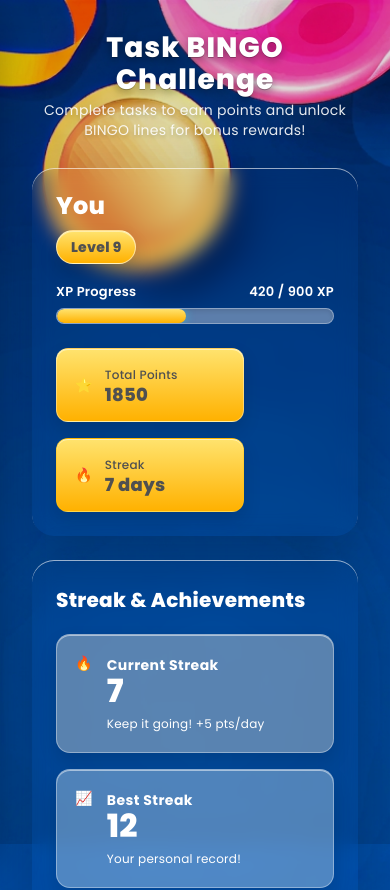
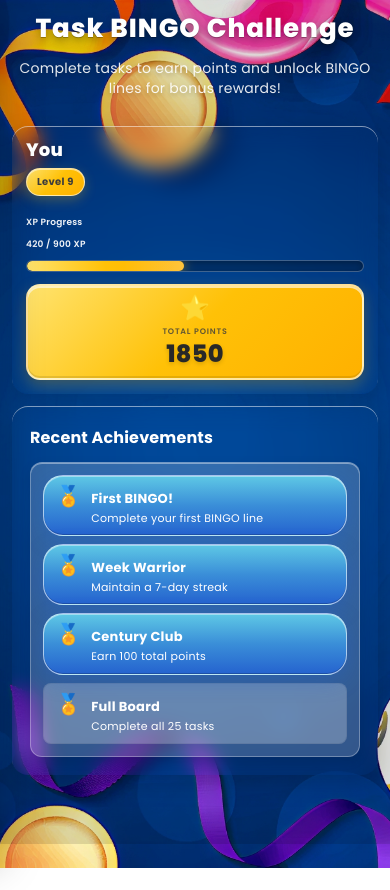
Before and after one commit to olibar015/Hackathon, an Angular app: page /participant/participant-board in a window 390 px wide. Shown: the top 890 px of the page. After the commit the page ends 868 px from the top, so only its background shows below. Built offline with nearby package versions, Linux system fonts and the light colour scheme.

Commit message:
Fixed User Dashboard UI

```diff
--- a/src/app/pages/participant-board/participant-board.component.html
+++ b/src/app/pages/participant-board/participant-board.component.html
@@ -41,42 +41,12 @@
             <span class="stat-value">{{ totalPoints }}</span>
           </div>
         </div>
-
-        <div class="stat-box streak">
-          🔥
-          <div class="stat-content">
-            <span class="stat-label">Streak</span>
-            <span class="stat-value">{{ currentStreak }} days</span>
-          </div>
-        </div>
       </div>
 
     </div>
 
     <!-- STREAKS -->
     <div class="card">
-      <h2>Streak & Achievements</h2>
-
-      <div class="streak-row">
-        <div class="streak-card current">
-          🔥
-          <div>
-            <h4>Current Streak</h4>
-            <p class="big">{{ currentStreak }}</p>
-            <span>Keep it going! +5 pts/day</span>
-          </div>
-        </div>
-
-        <div class="streak-card best">
-          📈
-          <div>
-            <h4>Best Streak</h4>
-            <p class="big">{{ bestStreak }}</p>
-            <span>Your personal record!</span>
-          </div>
-        </div>
-      </div>
-
       <!-- RECENT ACHIEVEMENTS -->
       <h3 class="section-title">Recent Achievements</h3>
 
--- a/src/app/pages/participant-board/participant-board.component.scss
+++ b/src/app/pages/participant-board/participant-board.component.scss
@@ -34,20 +34,24 @@ h2 {
 /* ===== MAIN CONTENT ===== */
 .board-container {
   flex: 1;
-  padding: 32px;
+  padding: 24px;
   min-height: 100vh;
   overflow-y: auto;
   position: relative;
   z-index: 1;
+  display: grid;
+  grid-template-columns: 1fr;
+  gap: 16px;
+  align-content: start;
 }
 
 /* ===== PAGE HEADER ===== */
 .title {
   text-align: center;
-  margin-bottom: 4px;
+  margin-bottom: 2px;
   font-weight: 800;
   letter-spacing: 1px;
-  font-size: 28px;
+  font-size: 26px;
   color: #fff;
   text-shadow: 0 3px 8px rgba(0, 0, 0, 0.35), 0 1px 0 rgba(0, 0, 0, 0.25);
 }
@@ -55,21 +59,21 @@ h2 {
 .subtitle {
   text-align: center;
   color: rgba(255, 255, 255, 0.9);
-  margin-bottom: 28px;
+  margin-bottom: 16px;
   text-shadow: 0 2px 4px rgba(0, 0, 0, 0.2);
+  font-size: 14px;
 }
 
 /* ===== CARD BASE ===== */
 .card {
-  border-radius: 22px;
-  padding: 24px;
-  margin-bottom: 24px;
+  border-radius: 16px;
+  padding: 18px;
+  margin-bottom: 0;
   color: #ffe836;
   background: linear-gradient(180deg, var(--panel), var(--panel-2));
-	box-shadow: 0 18px 60px rgba(0, 0, 0, 0.35), 0 0 0 1px rgba(255, 255, 255, 0.06) inset;
   box-shadow:
-    0 24px 60px rgba(0, 0, 0, 0.22),
-    inset 0 1px 0 rgba(255, 255, 255, 0.6);
+    0 8px 24px rgba(0, 0, 0, 0.18),
+    inset 0 1px 0 rgba(255, 255, 255, 0.5);
   position: relative;
   overflow: hidden;
   backdrop-filter: blur(10px);
@@ -77,51 +81,55 @@ h2 {
 }
 
 .card:hover {
-  transform: translateY(-2px);
+  transform: translateY(-1px);
   box-shadow:
-    0 28px 70px rgba(0, 0, 0, 0.28),
-    inset 0 1px 0 rgba(255, 255, 255, 0.6);
+    0 10px 28px rgba(0, 0, 0, 0.22),
+    inset 0 1px 0 rgba(255, 255, 255, 0.5);
 }
 
 /* ===== USER CARD ===== */
 .user-card {
-  display: flex;
-  justify-content: space-between;
+  display: grid;
+  grid-template-columns: 2fr 1fr;
+  gap: 20px;
   align-items: center;
-  gap: 24px;
-  flex-wrap: wrap;
 }
 
 .user-left {
-  flex: 1;
-  min-width: 300px;
+  display: flex;
+  flex-direction: column;
+  gap: 8px;
 }
 
 .user-left h3 {
-  margin-bottom: 4px;
+  margin: 0;
   color: white;
   font-weight: 800;
   font-size: 24px;
+  text-shadow: 0 2px 8px rgba(0, 0, 0, 0.3);
+  line-height: 1.1;
 }
 
 /* Level badge */
 .level-badge {
   font-family: 'Poppins', sans-serif;
-  display: inline-block;
- background: linear-gradient(180deg, #ffe36e, #ffb100);
-  color: rgb(80, 80, 80);
-  padding: 6px 14px;
+  display: inline-flex;
+  align-items: center;
+  background: linear-gradient(135deg, #ffe36e 0%, #ffc107 50%, #ffb100 100%);
+  color: rgb(60, 60, 60);
+  padding: 4px 12px;
   border-radius: 20px;
-  font-size: 14px;
-  font-weight: 800;
-  margin-top: 6px;
-  border: 1px solid rgba(255, 255, 255, 0.55);
-  box-shadow: 0 10px 18px rgba(0, 0, 0, 0.15), inset 0 1px 0 rgba(255, 255, 255, 0.4);
+  font-size: 12px;
+  font-weight: 700;
+  border: 1.5px solid rgba(255, 255, 255, 0.6);
+  box-shadow: 0 4px 12px rgba(255, 193, 7, 0.25), inset 0 1px 0 rgba(255, 255, 255, 0.5);
+  width: fit-content;
+  letter-spacing: 0.3px;
 }
 
 /* ===== XP PROGRESS ===== */
 .xp-section {
-  margin-top: 18px;
+  margin-top: 10px;
   width: 100%;
 }
 
@@ -129,81 +137,252 @@ h2 {
   font-family: 'Poppins', sans-serif;
   display: flex;
   justify-content: space-between;
-  font-size: 13px;
-  color: white;
+  font-size: 11px;
+  color: rgba(255, 255, 255, 0.95);
   font-weight: 600;
   margin-bottom: 6px;
+  align-items: center;
 }
 
 .progress-bar {
   height: 14px;
-  background: rgba(229, 231, 235, 0.4);
+  background: rgba(0, 0, 0, 0.25);
   border-radius: 10px;
   overflow: hidden;
-  border: 1px solid rgba(255, 255, 255, 0.3);
-  box-shadow: inset 0 2px 4px rgba(0, 0, 0, 0.1);
+  border: 1.5px solid rgba(255, 255, 255, 0.25);
+  box-shadow: inset 0 2px 6px rgba(0, 0, 0, 0.3);
+  position: relative;
 }
 
 .progress-fill {
   height: 100%;
-  background: linear-gradient(180deg, #ffe36e, #ffb100);
+  background: linear-gradient(90deg, #ffe36e 0%, #ffc107 50%, #ffb100 100%);
   border-radius: 10px;
-  transition: width 0.3s ease;
-  box-shadow: 0 0 10px rgba(30, 226, 255, 0.5);
+  transition: width 0.4s cubic-bezier(0.4, 0, 0.2, 1);
+  box-shadow: 0 0 12px rgba(255, 193, 7, 0.6);
+  position: relative;
+  overflow: hidden;
+}
+
+.progress-fill::after {
+  content: '';
+  position: absolute;
+  top: 0;
+  left: 0;
+  right: 0;
+  bottom: 0;
+  background: linear-gradient(90deg, transparent 0%, rgba(255, 255, 255, 0.3) 50%, transparent 100%);
+  animation: shimmer 2s infinite;
+}
+
+@keyframes shimmer {
+  0% { transform: translateX(-100%); }
+  100% { transform: translateX(100%); }
 }
 
 /* ===== STATS ===== */
 .user-right {
   display: flex;
-  gap: 16px;
-  flex-wrap: wrap;
+  align-items: center;
+  justify-content: center;
 }
 
 .stat-box {
   display: flex;
+  flex-direction: column;
   align-items: center;
-  gap: 12px;
-  background: linear-gradient(180deg, #ffe36e, #ffb100);
-  padding: 16px 18px;
-  border-radius: 12px;
-  min-width: 150px;
-  border: 1px solid rgba(255, 255, 255, 0.35);
+  justify-content: center;
+  gap: 4px;
+  background: linear-gradient(135deg, #ffe36e 0%, #ffc107 50%, #ffb100 100%);
+  padding: 16px 20px;
+  border-radius: 14px;
+  width: 100%;
+  border: 2px solid rgba(255, 255, 255, 0.6);
   box-shadow:
-    0 8px 18px rgba(0, 0, 0, 0.12),
-    inset 0 1px 0 rgba(255, 255, 255, 0.5);
-  transition: transform 0.2s ease, box-shadow 0.2s ease;
+    0 6px 16px rgba(255, 193, 7, 0.25),
+    0 2px 6px rgba(0, 0, 0, 0.12),
+    inset 0 2px 0 rgba(255, 255, 255, 0.6),
+    inset 0 -2px 0 rgba(0, 0, 0, 0.1);
+  transition: all 0.3s cubic-bezier(0.4, 0, 0.2, 1);
   backdrop-filter: blur(10px);
+  font-size: 32px;
+  position: relative;
+  overflow: hidden;
+}
+
+.stat-box::before {
+  content: '';
+  position: absolute;
+  top: -50%;
+  left: -50%;
+  width: 200%;
+  height: 200%;
+  background: radial-gradient(circle, rgba(255, 255, 255, 0.15) 0%, transparent 70%);
+  opacity: 0;
+  transition: opacity 0.3s ease;
+}
+
+.stat-box:hover::before {
+  opacity: 1;
 }
 
 .stat-box:hover {
   transform: translateY(-2px);
   box-shadow:
-    0 12px 24px rgba(0, 0, 0, 0.18),
-    inset 0 1px 0 rgba(255, 255, 255, 0.5);
+    0 8px 20px rgba(255, 193, 7, 0.35),
+    0 4px 8px rgba(0, 0, 0, 0.15),
+    inset 0 2px 0 rgba(255, 255, 255, 0.6),
+    inset 0 -2px 0 rgba(0, 0, 0, 0.1);
 }
 
 .stat-box.streak {
-   background: linear-gradient(180deg, #ffe36e, #ffb100);
+  background: linear-gradient(180deg, #ffe36e, #ffb100);
   border: 1px solid rgba(255, 193, 7, 0.35);
 }
 
 .stat-content {
   display: flex;
   flex-direction: column;
+  align-items: center;
+  gap: 0;
 }
 
 .stat-label {
   font-family: 'Poppins', sans-serif;
-  font-size: 12px;
-  color: rgb(80, 80, 80);
-  font-weight: 500;
+  font-size: 10px;
+  color: rgba(60, 60, 60, 0.8);
+  font-weight: 600;
+  text-transform: uppercase;
+  letter-spacing: 0.8px;
 }
 
 .stat-value {
   font-family: 'Poppins', sans-serif;
-  font-size: 18px;
-  font-weight: 800;
-  color: rgb(80, 80, 80);
+  font-size: 32px;
+  font-weight: 900;
+  color: rgb(40, 40, 40);
+  line-height: 1;
+  text-shadow: 0 2px 4px rgba(0, 0, 0, 0.15);
+}
+
+/* ===== RESPONSIVE DESIGN ===== */
+
+/* Tablet */
+@media (max-width: 1024px) {
+  .user-card {
+    gap: 16px;
+  }
+
+  .user-left h3 {
+    font-size: 22px;
+  }
+
+  .stat-box {
+    font-size: 28px;
+    padding: 14px 18px;
+  }
+
+  .stat-value {
+    font-size: 28px;
+  }
+}
+
+/* Mobile */
+@media (max-width: 768px) {
+  .board-container {
+    padding: 16px;
+    gap: 12px;
+  }
+
+  .user-card {
+    grid-template-columns: 1fr;
+    gap: 14px;
+    padding: 16px;
+  }
+
+  .user-left {
+    gap: 8px;
+  }
+
+  .user-left h3 {
+    font-size: 20px;
+  }
+
+  .level-badge {
+    font-size: 11px;
+    padding: 4px 12px;
+  }
+
+  .xp-section {
+    margin-top: 8px;
+  }
+
+  .xp-header {
+    font-size: 10px;
+  }
+
+  .progress-bar {
+    height: 12px;
+  }
+
+  .stat-box {
+    padding: 14px 16px;
+    font-size: 28px;
+  }
+
+  .stat-value {
+    font-size: 28px;
+  }
+
+  .stat-label {
+    font-size: 9px;
+  }
+}
+
+/* Small Mobile */
+@media (max-width: 480px) {
+  .board-container {
+    padding: 12px;
+  }
+
+  .user-card {
+    padding: 14px;
+    gap: 12px;
+  }
+
+  .user-left h3 {
+    font-size: 18px;
+  }
+
+  .level-badge {
+    font-size: 10px;
+    padding: 3px 10px;
+  }
+
+  .xp-header {
+    font-size: 9px;
+    flex-direction: column;
+    align-items: flex-start;
+    gap: 2px;
+  }
+
+  .progress-bar {
+    height: 10px;
+  }
+
+  .stat-box {
+    padding: 12px 14px;
+    font-size: 24px;
+    gap: 4px;
+  }
+
+  .stat-value {
+    font-size: 24px;
+  }
+
+  .stat-label {
+    font-size: 8px;
+  }
 }
 
 /* ===== STREAK CARDS ===== */
@@ -265,48 +444,51 @@ h2 {
 
 /* ===== ACHIEVEMENTS ===== */
 .section-title {
-  margin: 22px 0 12px;
+  margin: 0 0 10px 0;
   color: #fff;
   font-weight: 700;
+  font-size: 16px;
 }
 
 .achievement-box {
-  background: rgba(255, 255, 255, 0.25);
-  border-radius: 14px;
-  padding: 16px;
-  border: 1px solid rgba(255, 255, 255, 0.35);
+  background: rgba(255, 255, 255, 0.2);
+  border-radius: 12px;
+  padding: 12px;
+  border: 1px solid rgba(255, 255, 255, 0.3);
   box-shadow:
-    0 8px 18px rgba(0, 0, 0, 0.12),
-    inset 0 1px 0 rgba(255, 255, 255, 0.5);
+    0 4px 12px rgba(0, 0, 0, 0.1),
+    inset 0 1px 0 rgba(255, 255, 255, 0.4);
   backdrop-filter: blur(10px);
 }
 
 .achievement {
   display: flex;
-  gap: 12px;
-  padding: 14px;
-  border-radius: 10px;
-  margin-bottom: 10px;
-  background: rgba(255, 255, 255, 0.3);
-  opacity: 0.6;
+  gap: 10px;
+  padding: 10px 12px;
+  border-radius: 8px;
+  margin-bottom: 8px;
+  background: rgba(255, 255, 255, 0.25);
   transition: all 0.2s ease;
   border: 1px solid rgba(20, 40, 80, 0.1);
+  font-size: 20px;
 }
 
 .achievement strong {
-  color: rgb(80, 80, 80);
+  color: white;
   font-weight: 700;
+  font-size: 13px;
 }
 
 .achievement p {
-  color: #474747;
-  font-size: 13px;
+  color: white;
+  font-size: 11px;
   margin: 2px 0 0 0;
+  line-height: 1.3;
 }
 
 .achievement:hover {
-  transform: translateX(4px);
-  background: rgba(255, 255, 255, 0.4);
+  transform: translateX(3px);
+  background: rgba(255, 255, 255, 0.35);
 }
 
 .achievement:last-child {
@@ -314,16 +496,51 @@ h2 {
 }
 
 .achievement.completed {
-  background: linear-gradient(180deg, #1ee2ff 0%, #2a7bff 100%);
+  background: linear-gradient(
+    180deg,
+    #5ec8e5 0%,
+    #3a8ed8 50%,
+    #2563cf 100%
+  );
   color: white;
-  opacity: 1;
-  border: 1px solid rgba(255, 255, 255, 0.55);
-  box-shadow: 0 10px 18px rgba(0, 0, 0, 0.15);
+  border-radius: 20px;
+  border: 1.5px solid rgba(255, 255, 255, 0.6);
+  box-shadow:
+    0 6px 20px rgba(37, 99, 207, 0.35),
+    inset 0 1px 0 rgba(255, 255, 255, 0.4),
+    inset 0 -1px 0 rgba(0, 0, 0, 0.2);
+  position: relative;
+  overflow: hidden;
+}
+
+.achievement.completed::before {
+  content: '';
+  position: absolute;
+  top: 0;
+  left: 0;
+  right: 0;
+  height: 50%;
+  pointer-events: none;
+}
+
+.achievement.completed strong {
+  color: white;
+  position: relative;
+  z-index: 1;
+}
+
+.achievement.completed p {
+  color: white;
+  position: relative;
+  z-index: 1;
 }
 
 .achievement.completed:hover {
-  transform: translateY(-2px) translateX(4px);
-  box-shadow: 0 14px 24px rgba(0, 0, 0, 0.2);
+  transform: translateY(-2px) translateX(3px);
+  box-shadow:
+    0 8px 24px rgba(37, 99, 207, 0.45),
+    inset 0 1px 0 rgba(255, 255, 255, 0.4),
+    inset 0 -1px 0 rgba(0, 0, 0, 0.2);
 }
 
 /* ===== RESPONSIVE ===== */
```
